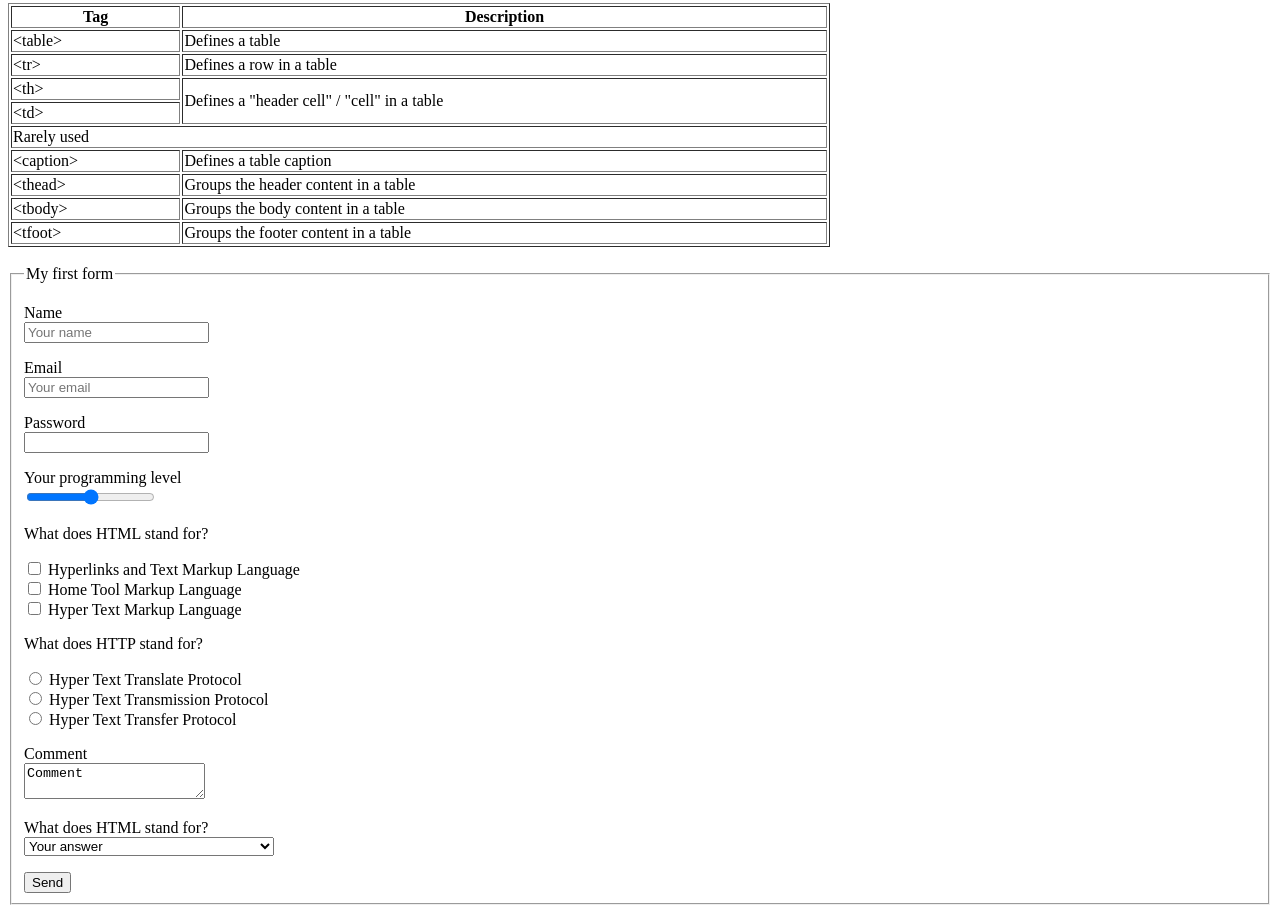
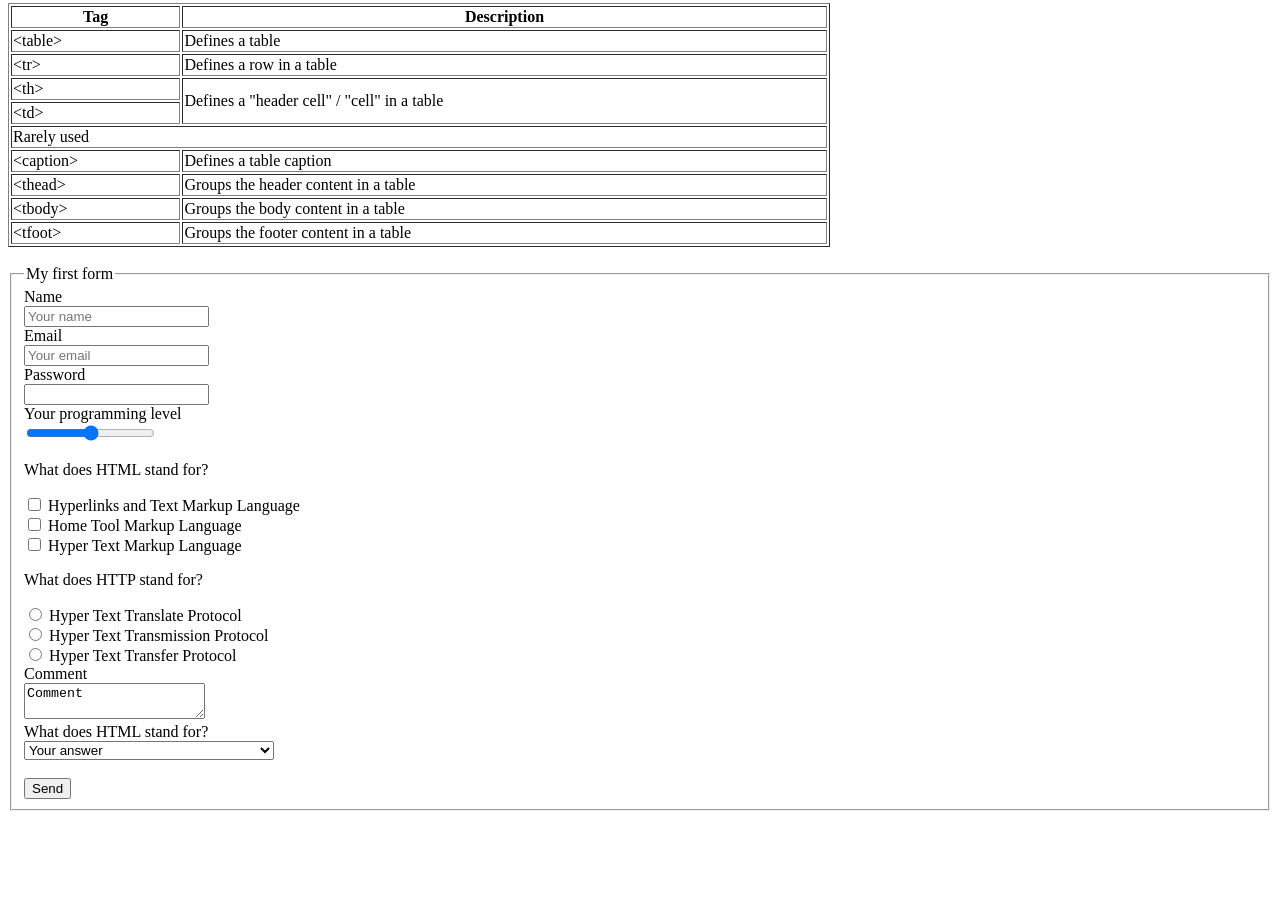
Before and after one commit to ValeriyaChaychits/if-html, a website: page index.html in a window 1280 px wide. Shown: the part 835-1748 px from the top of the page. After the commit the page ends 1654 px from the top, so only its background shows below. Drawn offline with Linux system fonts and the light colour scheme.

Commit message:
Corrected teg <p> to teg <div> in the form block. Added 'action' and 'method' to teg <form>.

```diff
--- a/index.html
+++ b/index.html
@@ -96,48 +96,48 @@
       </tbody>
     </table>
     <br />
-    <form>
+    <form action="./about/index.html" method="get">
       <fieldset>
         <legend>My first form</legend>
-        <p>
+        <div>
           <label for="name">Name</label><br />
           <input id="name" type="text" name="name" placeholder="Your name" />
-        </p>
-        <p>
+        </div>
+        <div>
           <label for="email">Email</label><br />
           <input id="email" type="text" name="email" placeholder="Your email" />
-        </p>
-        <p>
+        </div>
+        <div>
           <label for="password">Password</label><br />
           <input id="password" type="password" name="password" />
-        </p>
-        <p>
+        </div>
+        <div>
           <label for="level">Your programming level</label><br />
           <input id="level" type="range" name="level" min="0" max="10" />
-        </p>
+        </div>
         <p>What does HTML stand for?</p>
-        <p>
+        <div>
           <input id="HTML1" type="checkbox" name="meaningHTML" value="1" />
           <label for="HTML1">Hyperlinks and Text Markup Language</label><br />
           <input id="HTML2" type="checkbox" name="meaningHTML" value="2" />
           <label for="HTML2">Home Tool Markup Language</label><br />
           <input id="HTML3" type="checkbox" name="meaningHTML" value="3" />
           <label for="HTML3">Hyper Text Markup Language</label><br />
-        </p>
+        </div>
         <p>What does HTTP stand for?</p>
-        <p>
+        <div>
           <input id="HTTP1" type="radio" name="meaningHTTP" value="1" />
           <label for="HTTP1">Hyper Text Translate Protocol</label><br />
           <input id="HTTP2" type="radio" name="meaningHTTP" value="2" />
           <label for="HTTP2">Hyper Text Transmission Protocol</label><br />
           <input id="HTTP3" type="radio" name="meaningHTTP" value="3" />
           <label for="HTTP3">Hyper Text Transfer Protocol</label><br />
-        </p>
-        <p>
+        </div>
+        <div>
           <label for="comment">Comment</label><br />
           <textarea id="comment" name="comment">Comment</textarea>
-        </p>
-        <p>
+        </div>
+        <div>
           <label for="select_html">What does HTML stand for?</label><br />
           <select name="select_html" id="select_html">
             <option disabled selected>Your answer</option>
@@ -145,8 +145,9 @@
             <option value="2">Home Tool Markup Language</option>
             <option value="3">Hyper Text Markup Language</option>
           </select>
-        </p>
-        <button>Send</button>
+        </div>
+        <br />
+        <button formtarget="_blank">Send</button>
       </fieldset>
     </form>
   </body>
```
